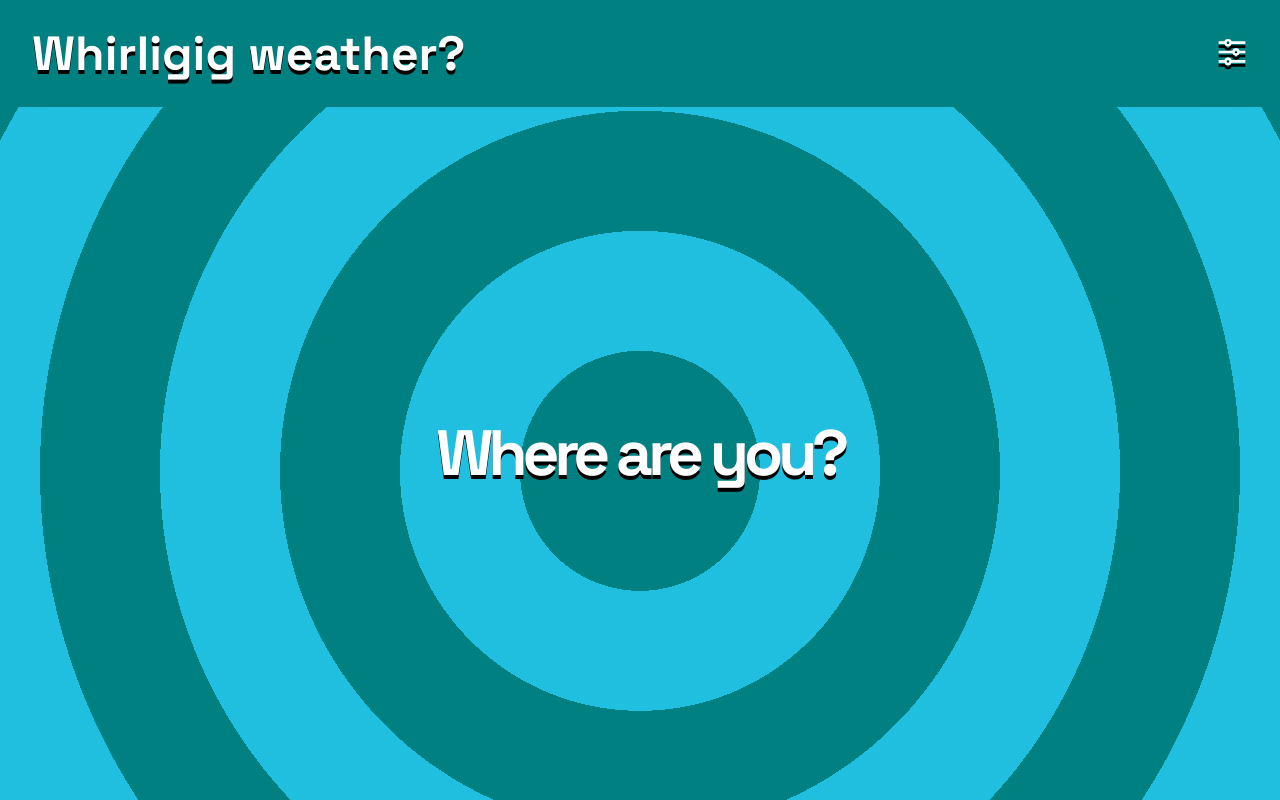
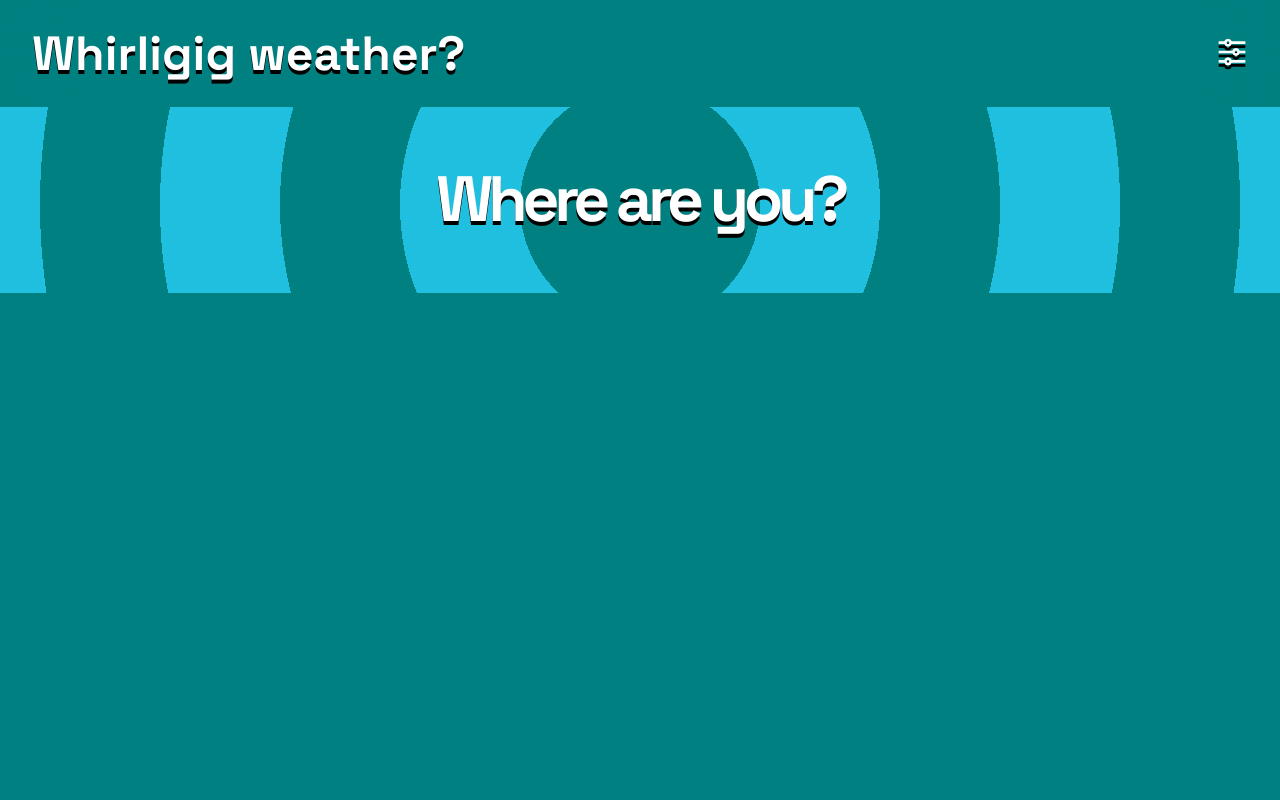
Before and after one commit to allancorbett/whirligig, a SvelteKit app: page / in a window 1280 px wide. Built offline with nearby package versions, Linux system fonts and the light colour scheme; no server answers.

Commit message:
Change from grid to flex

```diff
--- a/src/routes/+page.svelte
+++ b/src/routes/+page.svelte
@@ -446,14 +446,14 @@
 	.wrapper {
 		grid-row: 2/3;
 		grid-column: 1/-1;
-		display: grid;
-		grid-template: repeat(6, 1fr);
+		display: flex;
+		flex-direction: column;
 		transition: all 450ms linear;
 	}
 	.message {
 		margin: 2vmax 5vmax;
 		box-shadow: var(--shadow);
-		flex: 1;
+		flex: 1 0 auto;
 		display: grid;
 		grid-template-columns: 100%;
 		grid-template-rows: 1fr 1fr 3fr 1fr;
```
